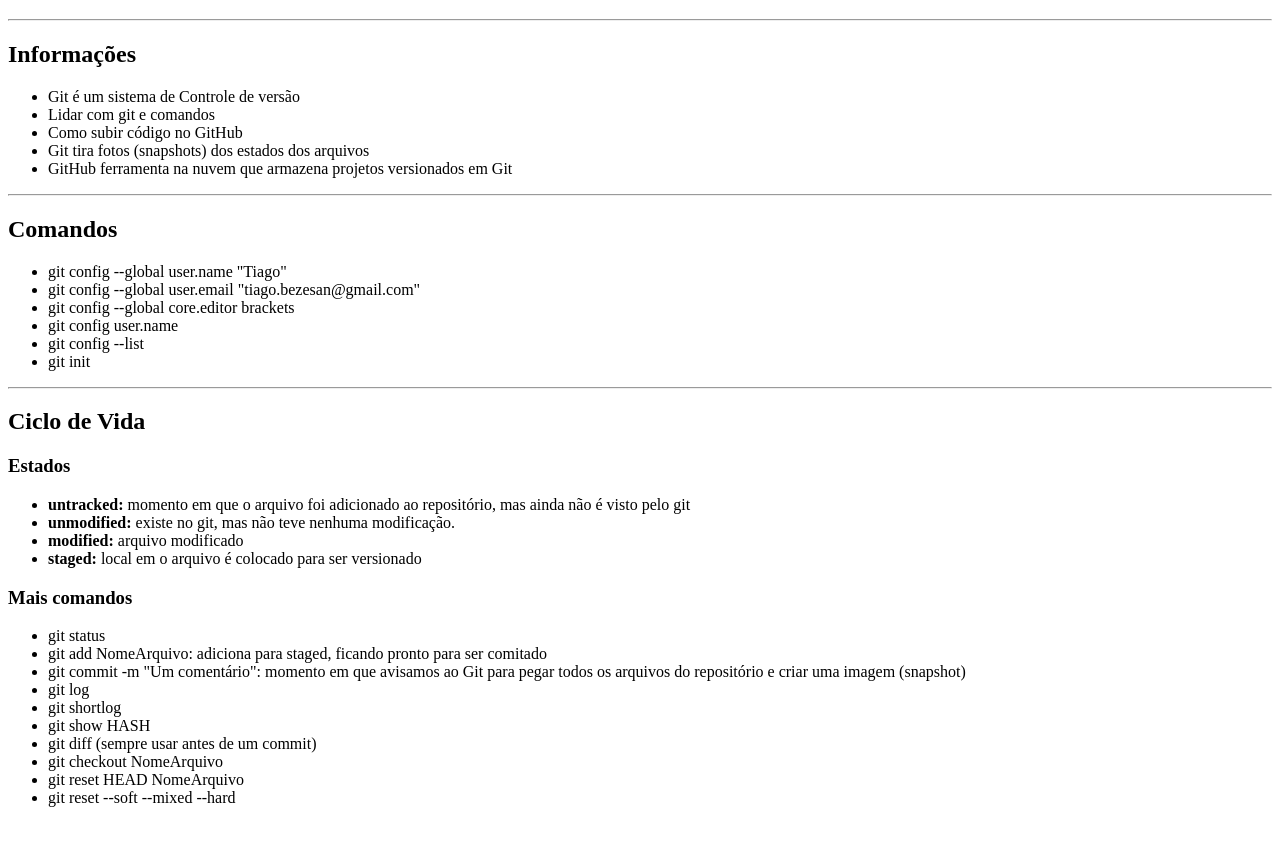
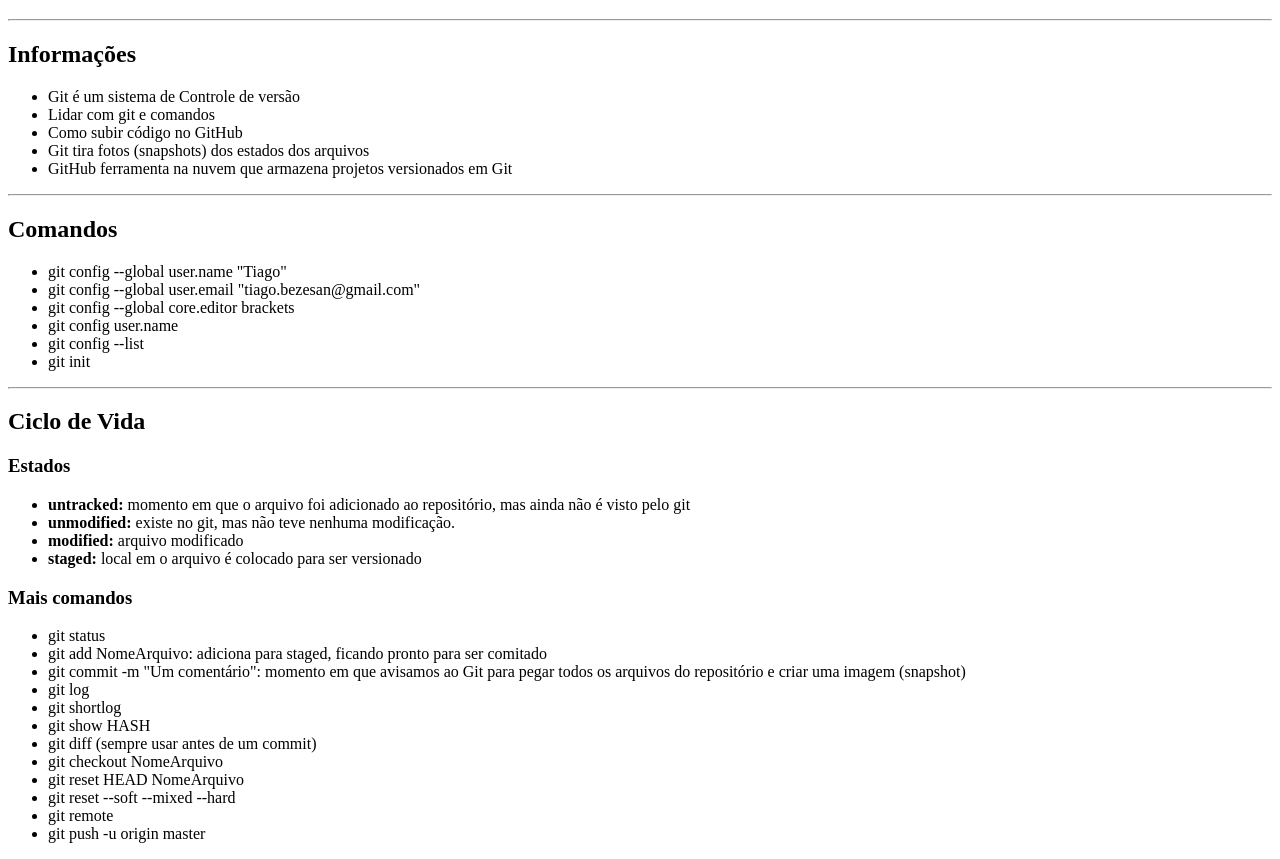
Before and after one commit to tiago-bsantos/teste-udemy, a plain HTML site: page index.html in a window 1280 px wide. Shown: the part 61-920 px from the top of the page. Before the commit the page ends 884 px from the top, so only its background shows below. Drawn offline with Linux system fonts and the light colour scheme.

```diff
--- a/index.html
+++ b/index.html
@@ -48,6 +48,8 @@
     <li>git checkout NomeArquivo</li>
     <li>git reset HEAD NomeArquivo</li>
     <li>git reset --soft --mixed --hard</li>
+    <li>git remote</li>
+    <li>git push -u origin master</li>
 </ul>
 </body>
 </html>
```
Also changed, not shown: 1 other file.
